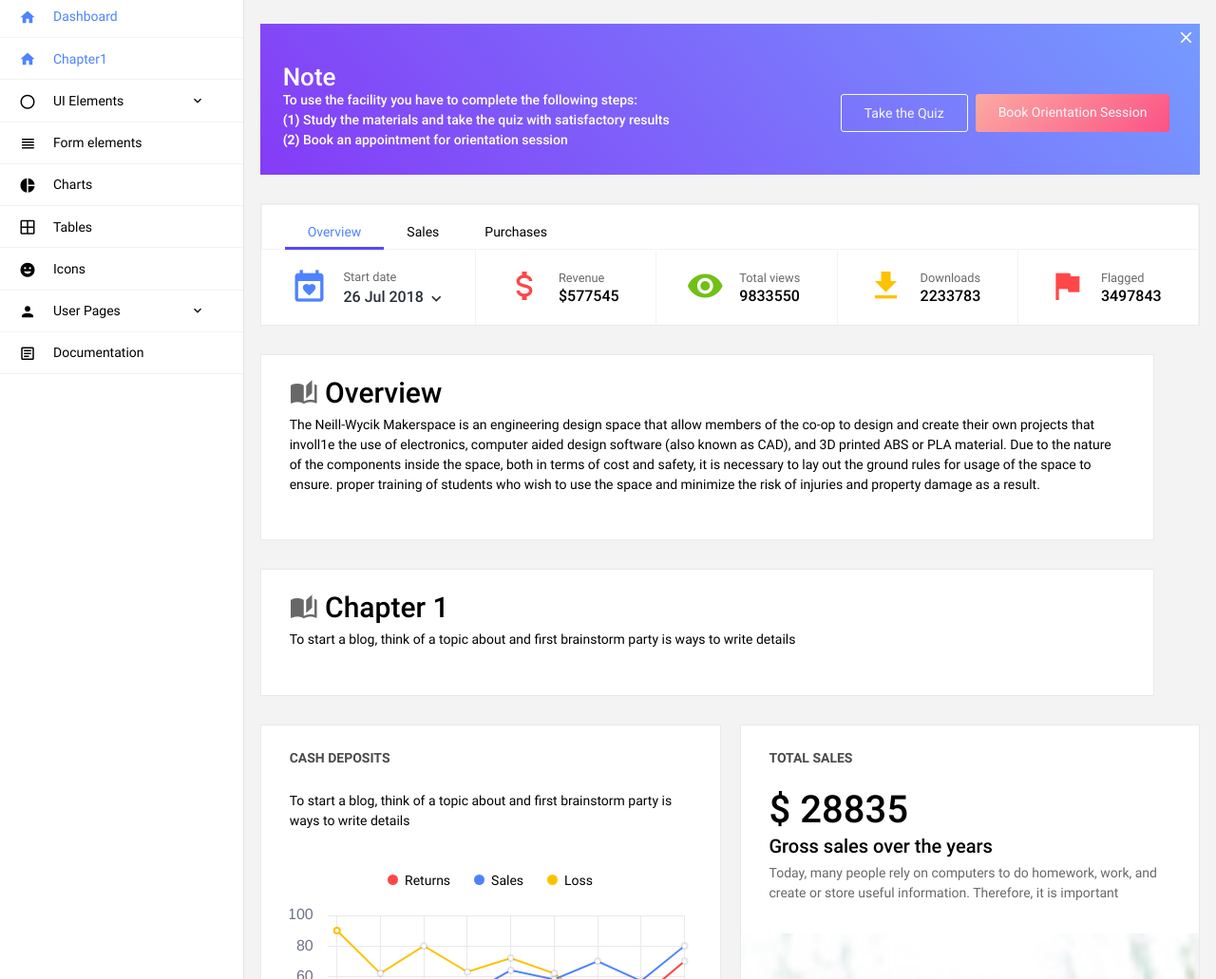
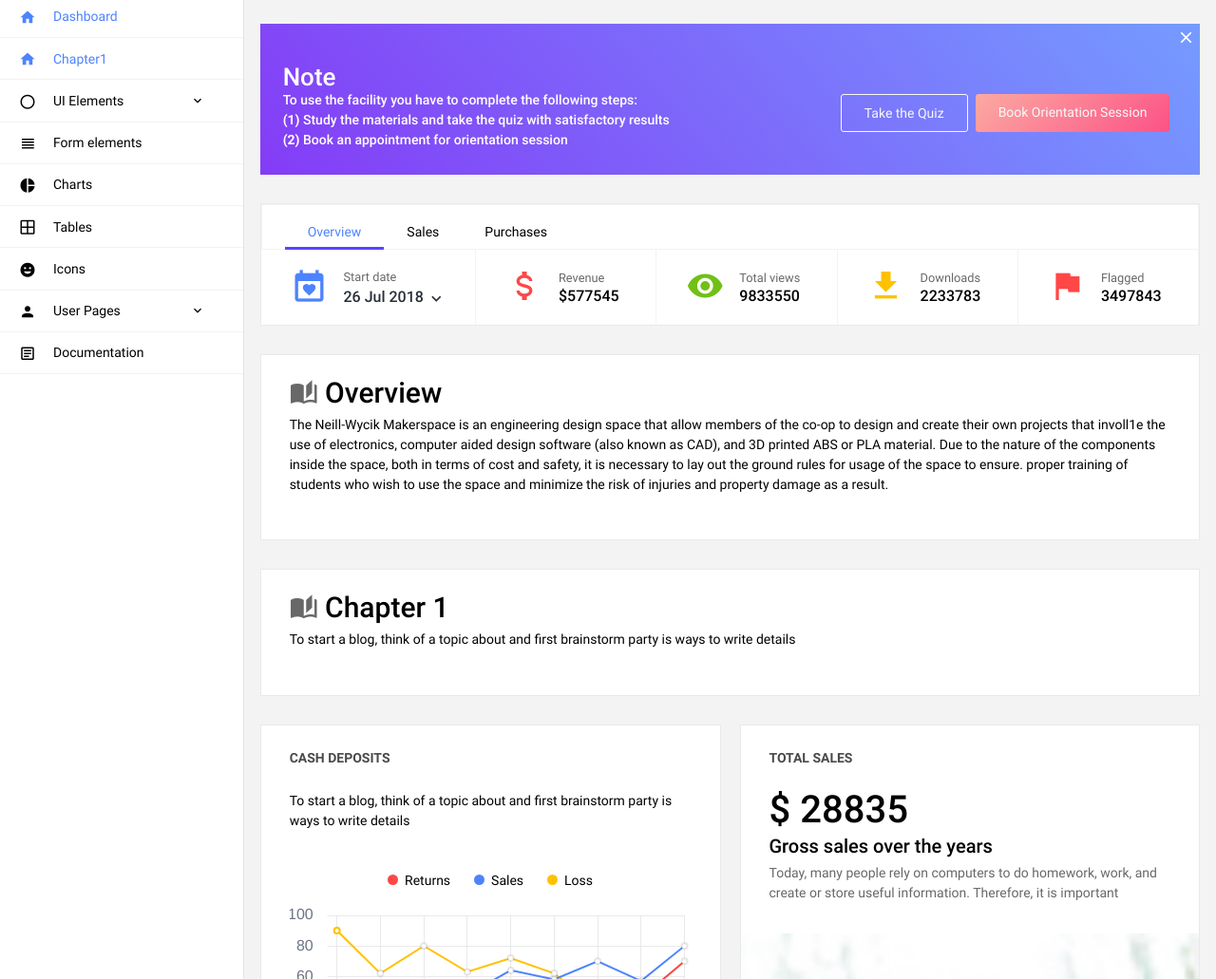
Before and after one commit to nwmakerspace/nwmakerspace.github.io, a website with bundled scripts: page index.html in a window 1280 px wide. Shown: the part 69-1100 px from the top of the page at 95% size. Built offline with nearby package versions, Linux system fonts and the light colour scheme.

Commit message:
Update index.html

```diff
--- a/index.html
+++ b/index.html
@@ -325,7 +325,7 @@
             </div>
 
           <!-- Overview Start -->
-          <div class="mr-md mr-xl-5">
+          <div class="mr-md mr-xl">
               <div class="row">
                   <div class="col-md-12 grid-margin stretch-card">
                       <div class="card">
@@ -345,7 +345,7 @@
 
 
           <!-- Chapter Start -->
-          <div class="mr-md mr-xl-5">
+          <div class="mr-md mr-xl">
             <div  class="row">
                 <div class="col-md-12 grid-margin stretch-card">
                     <div class="card">
```
